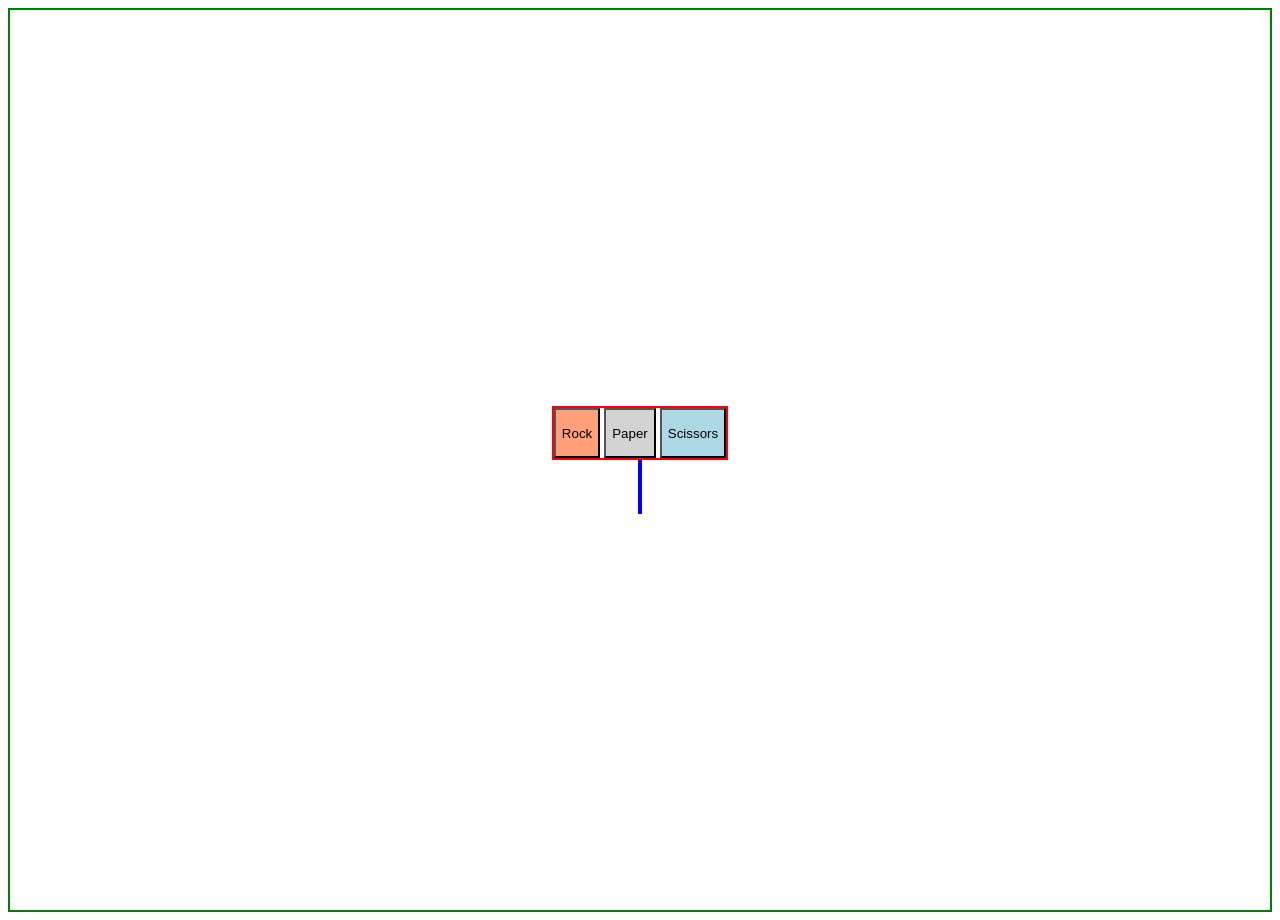
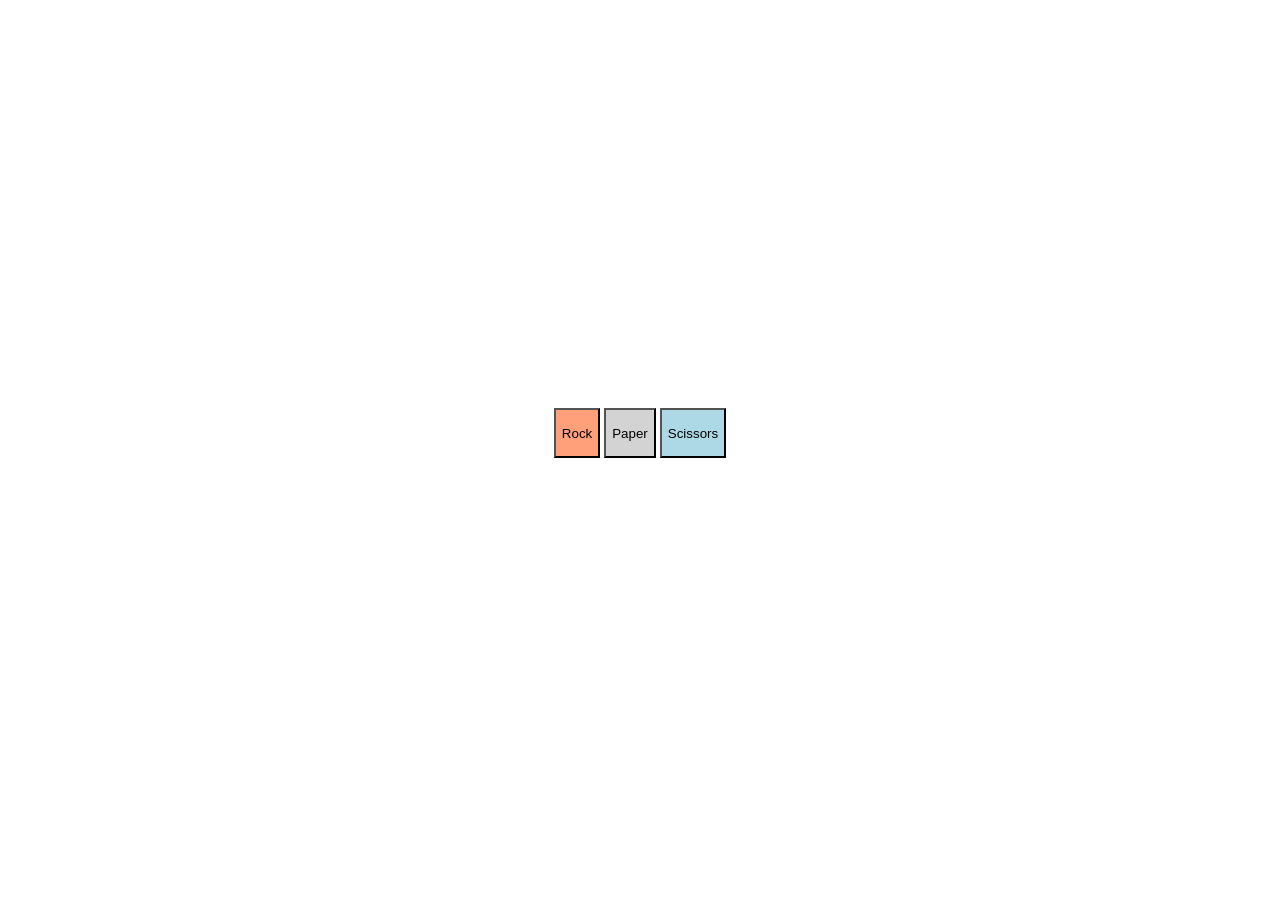
Before and after one commit to PeterJPD/rock-paper-cissors, a plain HTML site: page index.html in a window 1280 px wide. Drawn offline with Linux system fonts and the light colour scheme.

Commit message:
Remove boxes reference borders

```diff
--- a/styles.css
+++ b/styles.css
@@ -1,5 +1,5 @@
 .jogo{
-    border: 2px solid green;
+    /* border: 2px solid green; */
     display: flex;
     flex-direction: column;
     justify-content: center;
@@ -8,16 +8,17 @@
 }
 
 .botoes{
-    border: 2px solid red;
+    /* border: 2px solid red; */
 }
 
 .results{
-    border: 2px solid blue;
+    /* border: 2px solid blue; */
     display: flex;
     flex-direction: column;
     justify-content: center;
     align-items: center;
     gap: 50px;
+    font-size: 20px;
 }
 
 button{
```
